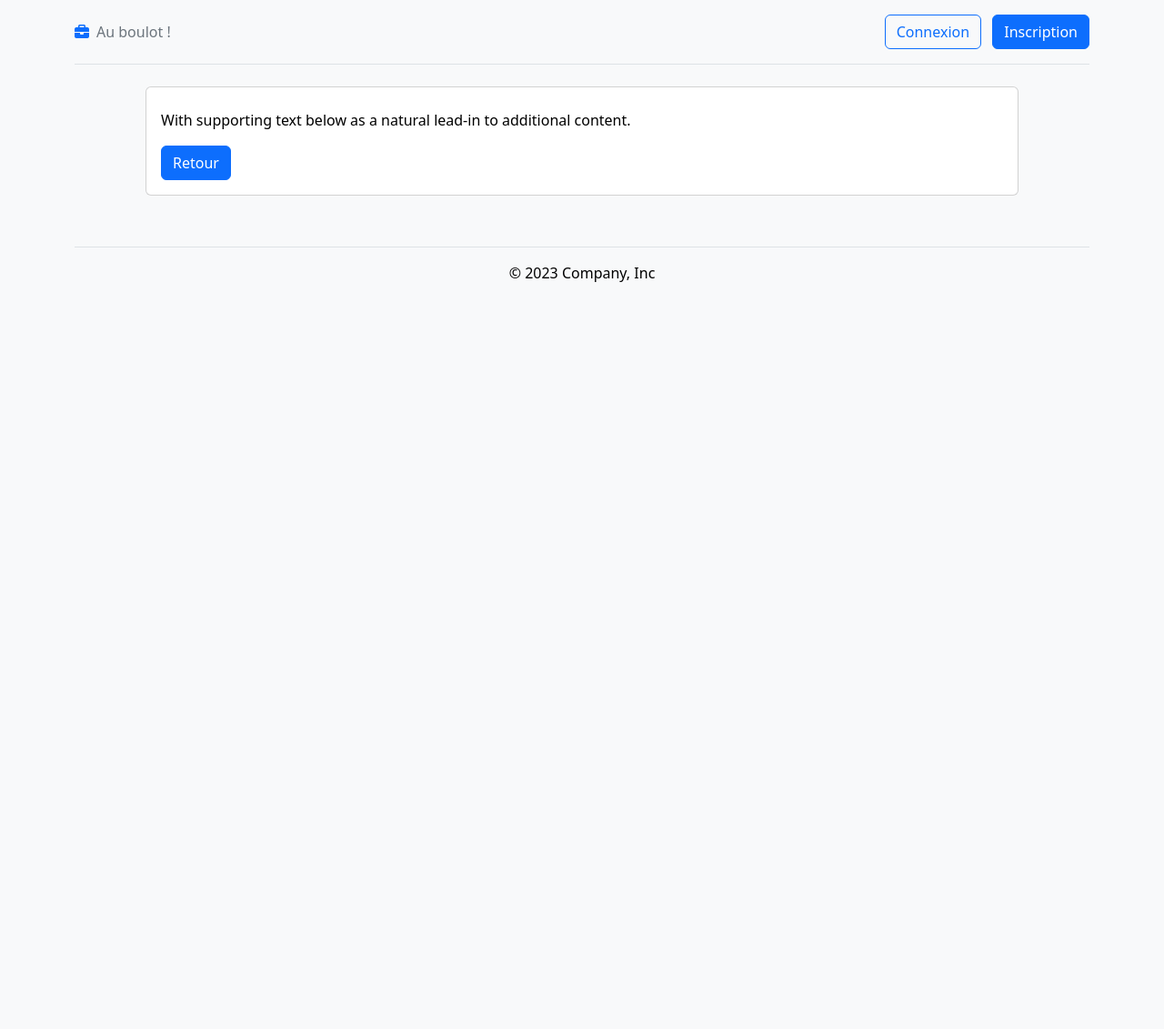
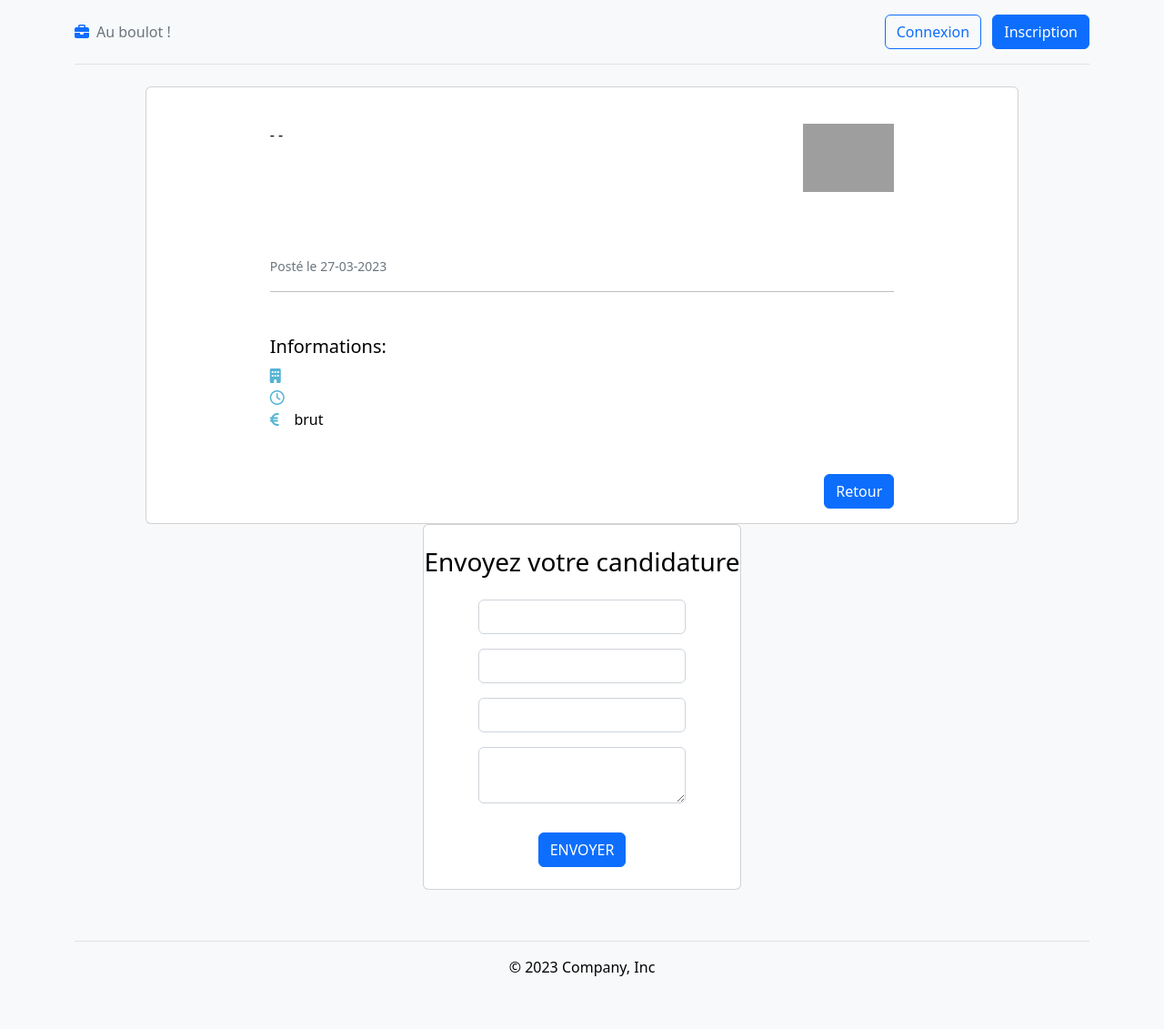
Before and after one commit to MehdiYansli/EvalPHP_offres-emplois, a Symfony app: template templates/job/index.html.twig in a window 1280 px wide. Shown: the whole page at 91% size. Before the commit the page ends 310 px from the top, so only its background shows below. Run offline with Twig, Linux system fonts and the light colour scheme; the template is opened without the code that fills it, so the values that code supplies are empty; form fields are guessed from the names that the template uses; some libraries are stand-ins or nearby versions; grey boxes are pictures that could not be loaded.

Commit message:
finalisation du formulaire de candidature/ affichage par ordre croissant des dates/ début filtrage par date avec knppaginator

```diff
--- a/src/Controller/HomeController.php
+++ b/src/Controller/HomeController.php
@@ -17,7 +17,8 @@ class HomeController extends AbstractController
     {
 
         $pagination = $paginator->paginate(
-            $jobRepository->findAll(), /* query NOT result */
+            $jobRepository->findBy([], ['sendAt' => 'DESC']),
+            // $jobRepository->findAll(), /* query NOT result */
             $request->query->getInt('page', 1), /*page number*/
             15 /*limit per page*/
         );
--- a/src/Entity/Apply.php
+++ b/src/Entity/Apply.php
@@ -32,7 +32,7 @@ class Apply
     private ?\DateTimeImmutable $sendAt = null;
 
     #[ORM\ManyToOne(inversedBy: 'appliesJob')]
-    #[ORM\JoinColumn(nullable: false)]
+    #[ORM\JoinColumn(nullable: true)]
     private ?User $user_id = null;
 
     #[ORM\ManyToOne(inversedBy: 'appliesJob')]
--- a/src/Entity/Job.php
+++ b/src/Entity/Job.php
@@ -53,6 +53,11 @@ class Job
     {
         $this->applies = new ArrayCollection();
         $this->appliesJob = new ArrayCollection();
+    }
+
+    public function __toString()
+    {
+        return $this->title;
     }
 
     public function getId(): ?int
--- a/src/Entity/User.php
+++ b/src/Entity/User.php
@@ -43,6 +43,11 @@ class User
     {
         $this->applies = new ArrayCollection();
         $this->appliesJob = new ArrayCollection();
+    }
+
+    public function __toString()
+    {
+        return $this->username;
     }
 
     public function getId(): ?int
--- a/templates/base.html.twig
+++ b/templates/base.html.twig
@@ -23,10 +23,10 @@
 		<div class="container">
 			<header class="d-flex flex-wrap align-items-center justify-content-center justify-content-md-between py-3 mb-4 border-bottom">
 				<div class="col-md-3 mb-2 mb-md-0 d-flex align-items-center">
-					<a href="/" class="d-inline-flex link-body-emphasis text-decoration-none">
+					<a href="{{ path('app_home')}}" class="d-inline-flex link-body-emphasis text-decoration-none">
 						<i class="fa-solid fa-briefcase"></i>
 					</a>
-					<a href="#" class="nav-link px-2 link-secondary">Au boulot !</a>
+					<a href="{{ path('app_home')}}" class="nav-link px-2 link-secondary">Au boulot !</a>
 
 				</div>
 
--- a/templates/job/index.html.twig
+++ b/templates/job/index.html.twig
@@ -4,14 +4,75 @@
 {% endblock %}
 
 {% block body %}
-	<main class="wrapper d-flex flex-column align-items-center">
+	<main class="wrapper d-flex flex-column align-items-center justify-content-center">
 
-			<div class="card w-75">
-				<div class="card-body">
-					<h5 class="card-title">{{ job.title }}</h5>
-					<p class="card-text">With supporting text below as a natural lead-in to additional content.</p>
-					<a href="{{ path('app_home')}}" class="btn btn-primary">Retour</a>
+		<div class="card d-flex align-items-center w-75">
+			<div class="card-body w-75">
+				<div class="car_body_image my-4 float-end">
+					<img width="100" src="https://upload.wikimedia.org/wikipedia/fr/thumb/c/c0/Logo_P%C3%B4le_Emploi_2008.svg/2560px-Logo_P%C3%B4le_Emploi_2008.svg.png" alt="">
+				</div>
+
+				<div class="card_body_text">
+
+					<h3 class="card-title my-4">{{ job.title }}</h3>
+					<p class="card-text">
+						{{job.type}}
+						-
+						{{job.department}}
+						-
+						{{job.city}}
+					</p>
+					<p class="card-text my-5">{{ job.description }}{{ job.description }}
+						<br>
+						{{ job.description }}
+					</p>
+					<p class="card-text text-secondary">
+						<small class="text-body-secondary">Posté le
+							{{ job.sendAt|date('d-m-Y') }}</small>
+					</p>
+					<hr>
+					<div class="infos my-5">
+						<h5 class="mb-2">Informations:</h5>
+						<ul class="list-unstyled" style="width:150px;">
+							<li>
+								<i class="fa-solid fa-building" style="color: #54B4D3;"></i>&nbsp;&nbsp;&nbsp;
+								<span>{{ job.type }}</span>
+							</li>
+							<li>
+								<i class="fa-regular fa-clock" style="color: #54B4D3;"></i>&nbsp;&nbsp;
+								<span>{{ job.duration }}</span>
+							</li>
+							<li>
+								<i class="fa-solid fa-euro-sign" style="color: #54B4D3;"></i>&nbsp;&nbsp;&nbsp;
+								<span>{{ job.salary }} brut</span>
+							</li>
+						</ul>
+					</div>
+					<div class="text-end">
+						<a href="{{ path('app_home')}}" class="btn btn-primary">Retour</a>
+					</div>
 				</div>
 			</div>
+		</div>
+		{{ form_start(form, { 'attr': {'class': 'applyForm w-75 mt-5'} }) }}
+		<div class="card d-flex align-items-center ">
+			<h3 class="pt-4">Envoyez votre candidature</h3>
+			<div class="card-body w-75">
+				<div class="mb-3">
+					{{ form_widget(form.last_name) }}
+				</div>
+				<div class="mb-3">
+					{{ form_widget(form.first_name) }}
+				</div>
+				<div class="mb-3">
+					{{ form_widget(form.email) }}
+				</div>
+				<div class="mb-3">
+					{{ form_widget(form.message) }}
+				</div>
+			</div>
+			<button type="submit" class="btn btn-primary mb-4">ENVOYER</button>
+		</div>
+		{{ form_end(form) }}
 	</main>
 {% endblock %}
```
Also changed, not shown: src/Controller/JobController.php (+21 -2 lines), src/Form/ApplyType.php (added, +43 -0 lines), templates/home/index.html.twig (+77 -3 lines), public/images/diagram_BDD.png (renamed from images/diagram_BDD.png), public/images/work_logo.png (added).
